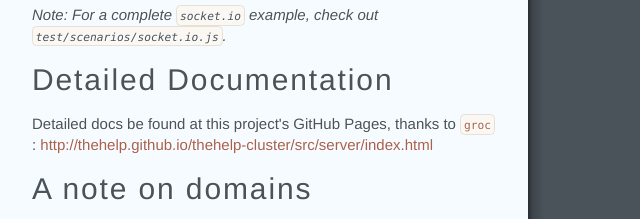
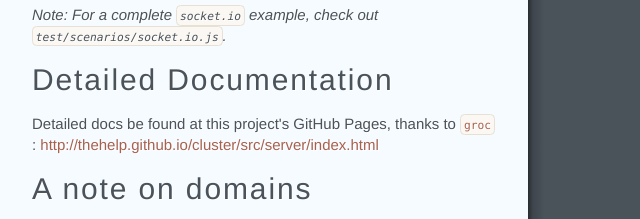
Before and after one commit to thehelp/cluster, a plain HTML site: page index.html in a window 1280 px wide. Shown: the part 4680-4899 px from the top of the page, 0-640 px from the left. Drawn offline with Linux system fonts and the light colour scheme.

Commit message:
Generated documentation for 34d8142915e5389593c783ba46d059a43e38e46e

```diff
--- a/index.html
+++ b/index.html
@@ -174,7 +174,7 @@ graceful.addCheck(function() {
 
 <h2 id="detailed-documentation">Detailed Documentation</h2>
 
-<p>Detailed docs be found at this project's GitHub Pages, thanks to <a href="https://github.com/nevir/groc"><code>groc</code></a>: <a href="http://thehelp.github.io/thehelp-cluster/src/server/index.html">http://thehelp.github.io/thehelp-cluster/src/server/index.html</a></p>
+<p>Detailed docs be found at this project's GitHub Pages, thanks to <a href="https://github.com/nevir/groc"><code>groc</code></a>: <a href="http://thehelp.github.io/cluster/src/server/index.html">http://thehelp.github.io/cluster/src/server/index.html</a></p>
 
 <h2 id="a-note-on-domains">A note on domains</h2>
 
```
